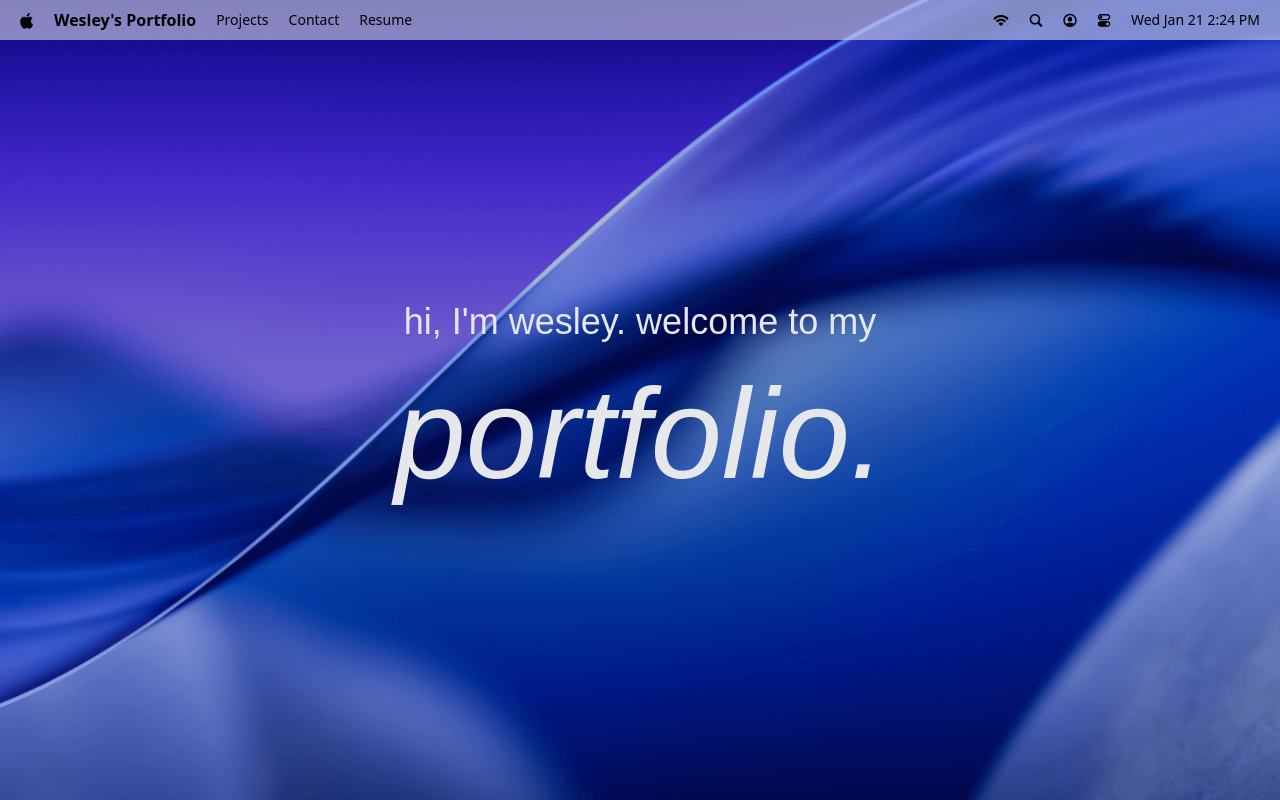
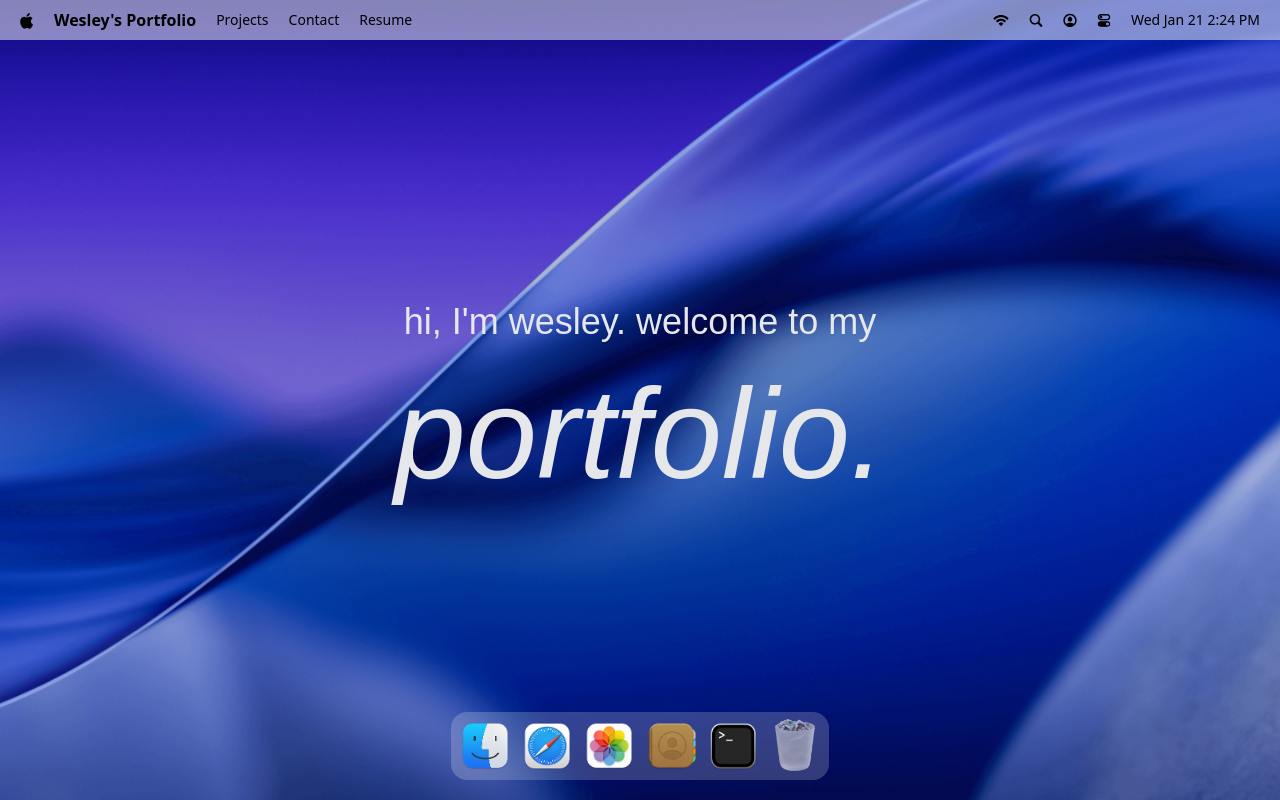
Before and after one commit to cakesponge/fruitger-portfolio, a React (Vite) app: page / in a window 1280 px wide. Built offline with nearby package versions, Linux system fonts and the light colour scheme; a web font is replaced by a local one.

Commit message:
implement doc presentation

```diff
--- a/package.json
+++ b/package.json
@@ -17,6 +17,7 @@
     "lucide-react": "^0.562.0",
     "react": "^19.2.0",
     "react-dom": "^19.2.0",
+    "react-tooltip": "^5.30.0",
     "tailwindcss": "^4.1.18"
   },
   "devDependencies": {
--- a/src/App.jsx
+++ b/src/App.jsx
@@ -2,12 +2,14 @@
 //import { Navbar, Welcome } from '#components'; //index.js specifically doesn't need to be called
 import Navbar from '#components/Navbar.jsx';
 import Welcome from '#components/Welcome.jsx';
+import Dock from '#components/Doc.jsx';
 
 const App = () => {
   return (
     <main>
       <Navbar />
       <Welcome / >
+      <Dock />
     </main>
   );
 };
--- /dev/null
+++ b/src/components/Doc.jsx
@@ -0,0 +1,98 @@
+import { DockIcon } from "lucide-react";
+import { useRef } from "react";
+import gsap from "gsap";
+import { useGSAP } from "@gsap/react";
+import {dockApps} from "#constants/index.js"
+import { Tooltip } from "react-tooltip";
+
+const Dock = () => {
+
+    const dockRef = useRef(null);
+
+    useGSAP(() => {
+        const dock = dockRef.current;
+        if(!dock) return;
+
+        const icons = dock.querySelectorAll(".dock-icon");
+
+        const animateIcons = (mouseX) => {
+
+            const { left } = dock.getBoundingClientRect();
+            icons.forEach((icon) => {
+                const { left: iconLeft, width} = icon.getBoundingClientRect();
+                const center = iconLeft - left + width / 2;
+                const distance = Math.abs(mouseX - center);
+                const intensity = Math.exp(-(distance ** 2) / 1000); //play with the intensity value, 20k is the one from the video
+
+                gsap.to(icon, {
+                    scale: 1 + 0.25 * intensity,
+                    y: -15 * intensity,
+                    duration: 0.2,
+                    ease: "power1.out",
+                })
+            })
+        }
+
+        const handleMouseMove = (e) => {
+            const { left } = dock.getBoundingClientRect();
+            animateIcons(e.clientX - left);
+        }
+
+        const resetIcons = () =>
+            icons.forEach((icon) =>
+                gsap.to(icon, {
+                scale: 1,
+                y:0,
+                duration: 0.3,
+                ease: "power1.out",
+            }),
+        );
+
+        dock.addEventListener('mousemove', handleMouseMove);
+        dock.addEventListener('mouseleave', resetIcons);
+
+        return () => {
+            dock.removeEventListener('mousemove', handleMouseMove);
+            dock.removeEventListener('mouseleave', resetIcons);
+        }
+
+    }, []); // only execute GSAP at the beginning
+
+
+    const toggleApp = (app) => {
+        //TODO: open window logic
+    }
+
+    return (
+        <section id = "dock">
+            <div ref={dockRef} className = "dock-container">
+                {dockApps.map(({ id, name, icon, canOpen}) => (
+                    <div key = {id} className = "relative flex justify-center">
+
+                        <button
+                        type = "button"
+                        className = "dock-icon"
+                        aria-label = {name}
+                        data-tooltip-id = "dock-tooltip"
+                        data-tooltip-content = {name}
+                        data-tooltip-delay-show={150}
+                        disabled = {!canOpen}
+                        onClick={() => toggleApp({ id, canOpen})}>
+
+                            <img src = {`/images/${icon}`}
+                            alt = {name}
+                            loading = "lazy"
+                            className = {canOpen ? "" : "opacity-60"} //opacity change if it isn't defined as openable in js
+                            />
+                        </button>
+                    </div>
+            ))}
+
+            <Tooltip id="dock-tooltip" place= "top" className = "tooltip"/>
+
+            </div>
+        </section>
+    );
+};
+
+export default Dock;
```
Also changed, not shown: 1 other file (tests, documents, lock files or other folders).
